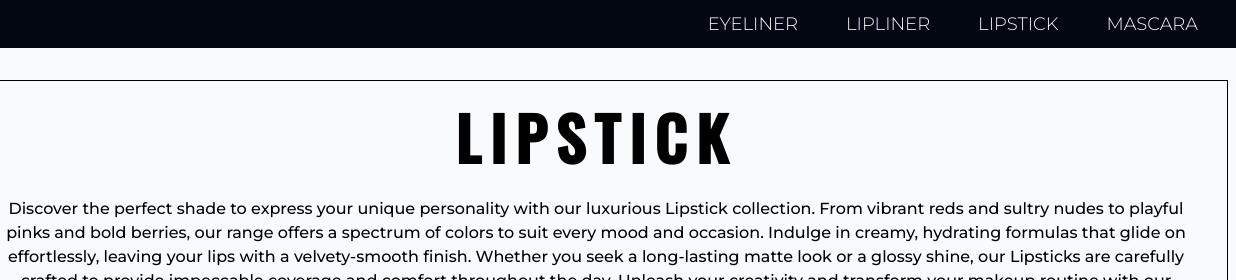
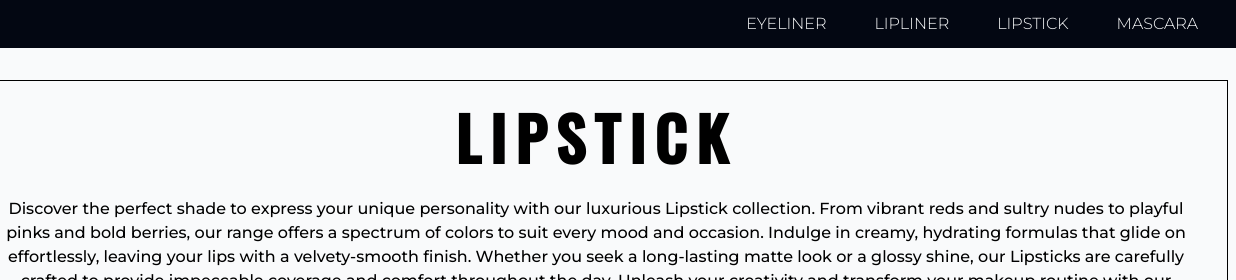
Before and after one commit to xdimitaryanev/product-listing-page, a website built with Vite: page index.html in a window 1280 px wide. Shown: the top 280 px of the page, 44-1280 px from the left. Built offline with nearby package versions, Linux system fonts and the light colour scheme.

Commit message:
minor changes

```diff
--- a/styles/components/header.css
+++ b/styles/components/header.css
@@ -141,18 +141,12 @@
     .header-menu li {
         font-size: var(--size-base);
     }
-
 }
 
 @media (min-width: 1280px) {
     .header-menu {
         gap: 3em;
     }
-
-    .header-menu li {
-        font-size: var(--size-lg);
-    }
-
 }
 
 @media (min-width: 1536px) {
```
